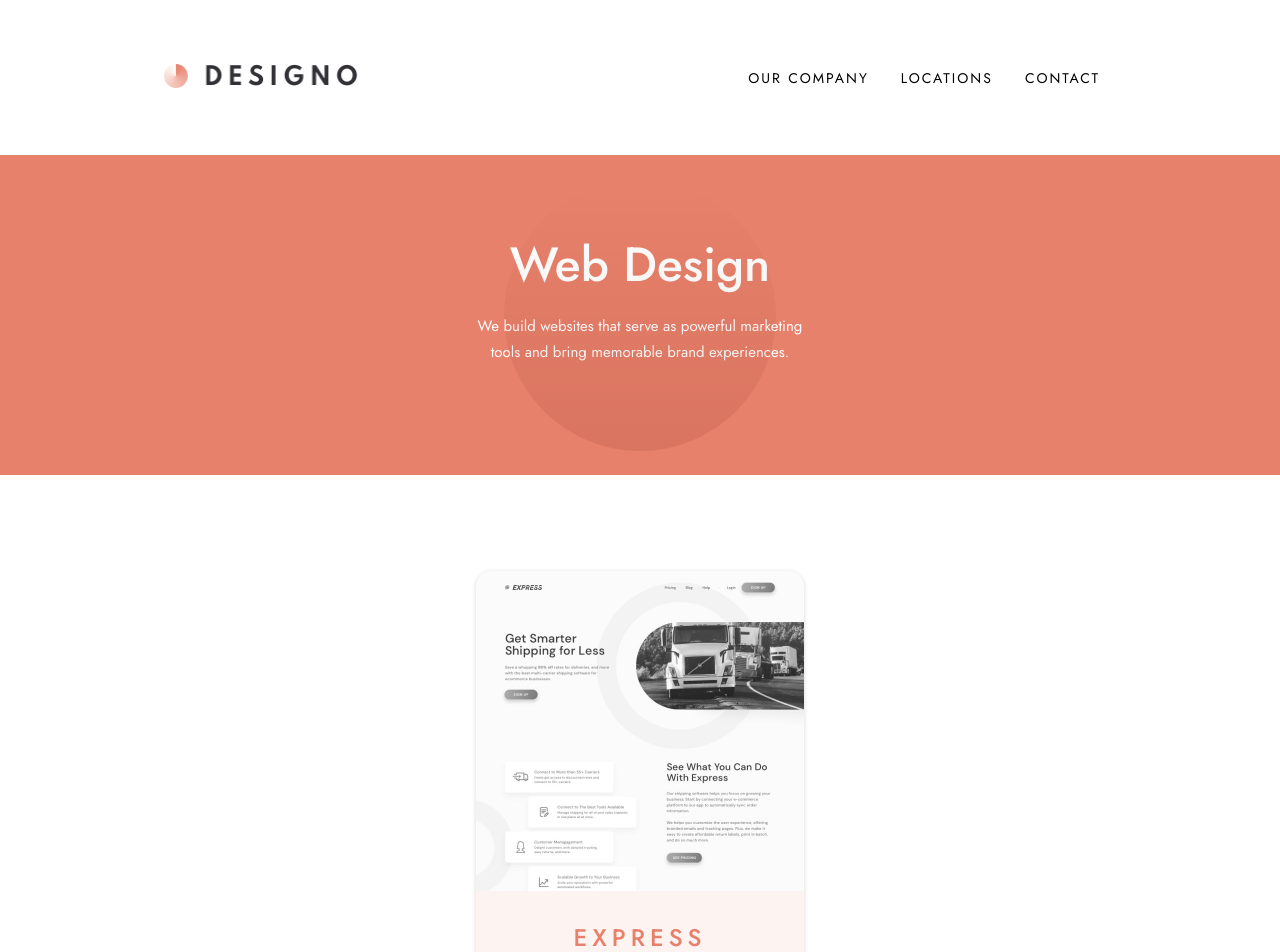
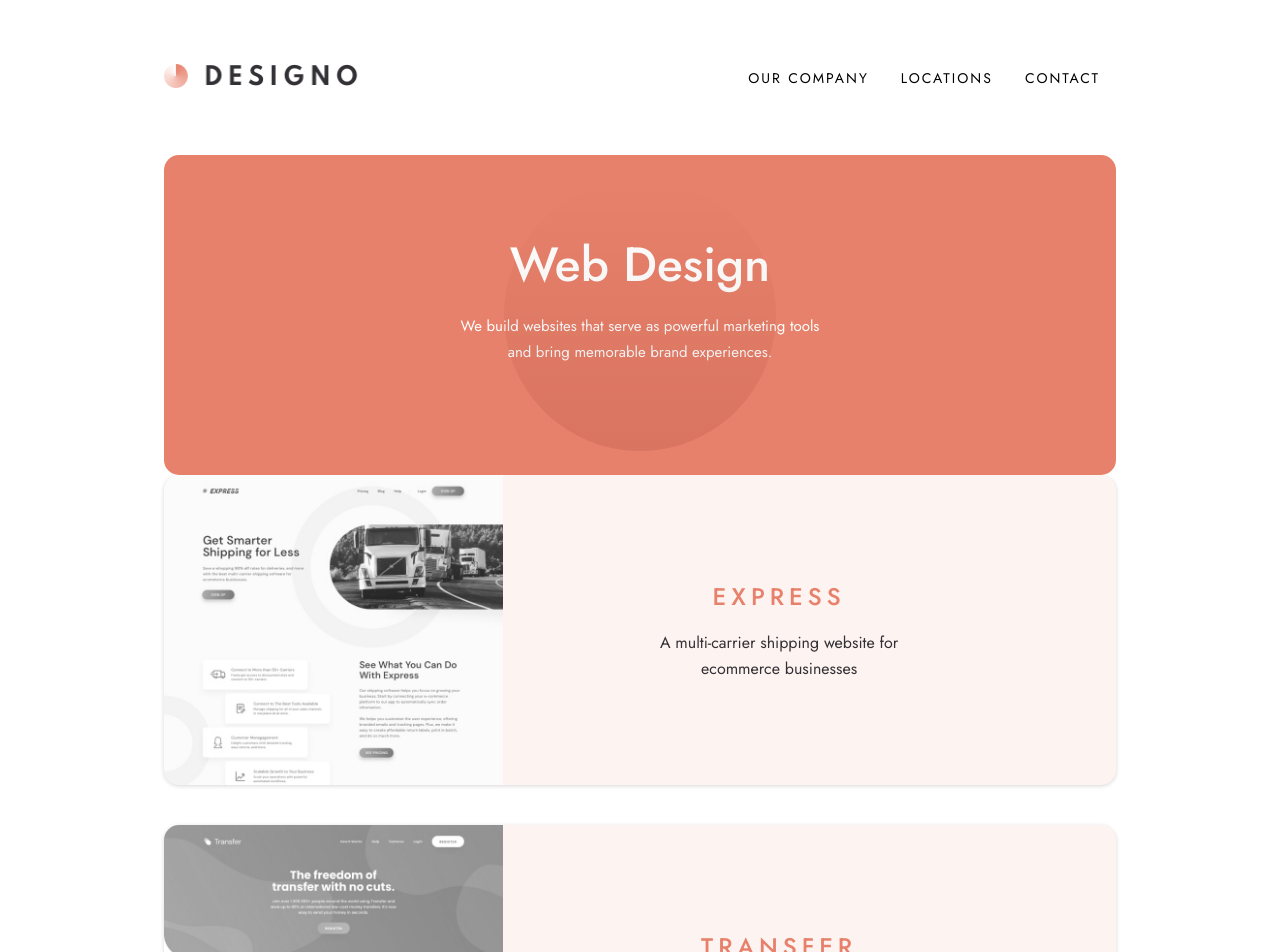
Before and after one commit to RayaneBengaoui/FM_challenge20_designo_multipage, a React (Create React App) app: page /webdesign in a window 1280 px wide. Shown: the top 952 px of the page. Built offline with nearby package versions, Linux system fonts and the light colour scheme.

Commit message:
Starting to create desktop view for Webdesign page

```diff
--- a/src/components/CallAction.js
+++ b/src/components/CallAction.js
@@ -33,7 +33,6 @@ const CallActionstyle = styled.div`
   background-color: var(--peach);
   background-image: ${(props) => `url(${props.bg})`};
   background-size: cover;
-
   background-repeat: no-repeat;
   width: 90%;
   min-height: 380px;
@@ -50,6 +49,7 @@ const CallActionstyle = styled.div`
 
   h1 {
     max-width: 15rem;
+    margin: auto;
   }
 
   p {
@@ -80,6 +80,7 @@ const CallActionstyle = styled.div`
     h1 {
       font-size: 2.5rem;
       max-width: 21rem;
+      margin: unset;
     }
 
     p {
--- a/src/components/Footer.js
+++ b/src/components/Footer.js
@@ -14,6 +14,7 @@ import icon_insta from "../assets/shared/desktop/icon-instagram.svg";
 const Footer = ({ callAction }) => {
   return (
     <FooterStyle callAction={callAction}>
+      <FooterContent>
         {callAction && <CallAction />}
         <Navigation>
           <Logo src={logo_light} />
@@ -50,6 +51,7 @@ const Footer = ({ callAction }) => {
             </Social>
           </Socials>
         </Contacts>
+      </FooterContent>
     </FooterStyle>
   );
 };
@@ -59,18 +61,30 @@ const FooterStyle = styled(motion.footer)`
   min-height: ${(props) => (props.callAction ? "51rem" : "40rem")};
 
   padding: 0 1.5rem;
-  padding-top: ${(props) => (props.callAction ? "15rem" : "0rem")};
+  padding-top: ${(props) => (props.callAction ? "15rem" : "4rem")};
   background-color: var(--footer-bg);
+
+  margin-top: ${(props) => (props.callAction ? "18.5rem" : "0rem")};
+
+  @media screen and (min-width: 700px) {
+    padding: 0 2.5rem;
+    padding-top: ${(props) => (props.callAction ? "10rem" : "5rem")};
+    min-height: ${(props) => (props.callAction ? "423px" : "337px")};
+  }
+  @media screen and (min-width: 1250px) {
+    min-height: ${(props) => (props.callAction ? "393px" : "337px")};
+  }
+`;
+
+const FooterContent = styled(motion.div)`
   display: flex;
   flex-direction: column;
   align-items: center;
   justify-content: center;
-  margin-top: ${(props) => (props.callAction ? "18.5rem" : "0rem")};
 
-  @media screen and (min-width: 700px) {
-    padding: 0 2.5rem;
-    padding-top: ${(props) => (props.callAction ? "6rem" : "0rem")};
-    min-height: ${(props) => (props.callAction ? "423px" : "337px")};
+  @media screen and (min-width: 1250px) {
+    max-width: 1111px;
+    margin: auto;
   }
 `;
 
--- a/src/components/HomePage/Introduction.js
+++ b/src/components/HomePage/Introduction.js
@@ -11,7 +11,7 @@ import { titleAnim, fade } from "../../animation";
 
 const Introduction = () => {
   const { scrollY } = useViewportScroll();
-  const phone_y = useTransform(scrollY, [300, 500], [350, 500]);
+  const phone_y = useTransform(scrollY, [0, 200], [350, 450]);
 
   return (
     <IntroductionStyle>
--- a/src/components/IntroductionProject.js
+++ b/src/components/IntroductionProject.js
@@ -29,6 +29,18 @@ const IntroductionProjectStyle = styled.div`
     font-size: 15px;
     max-width: 21rem;
   }
+
+  @media screen and (min-width: 700px) {
+    padding: 0 2.5rem;
+    border-radius: 15px;
+    p {
+      max-width: 23rem;
+    }
+  }
+  @media screen and (min-width: 1250px) {
+    max-width: 1111px;
+    margin: auto;
+  }
 `;
 
 const Circle = styled.img`
--- a/src/components/Project.js
+++ b/src/components/Project.js
@@ -26,6 +26,17 @@ const ProjectStyle = styled.div`
   max-width: 20.5rem;
   margin: auto;
   margin-bottom: 2.5rem;
+
+  @media screen and (min-width: 700px) {
+    flex-direction: row;
+    height: 310px;
+    max-width: 100%;
+  }
+  @media screen and (min-width: 1440px) {
+    flex-direction: column;
+    height: 478px;
+    max-width: 20.5rem;
+  }
 `;
 
 const ImageContainer = styled.div`
@@ -35,15 +46,18 @@ const Image = styled.img`
   width: 100%;
   height: 320px;
   object-fit: cover;
-  /* transition: all 0.5s ease; */
   cursor: pointer;
-
   transition: transform 0.5s, filter 1s ease-in-out;
   filter: grayscale(100%);
 
   &:hover {
     filter: grayscale(0);
     transform: scale(1.05);
+  }
+
+  @media screen and (min-width: 700px) {
+    width: 339px;
+    height: unset;
   }
 `;
 const TextContainer = styled.div`
@@ -62,6 +76,14 @@ const TextContainer = styled.div`
     text-align: center;
     max-width: 17rem;
   }
+
+  @media screen and (min-width: 700px) {
+    height: unset;
+    flex-basis: 58%;
+  }
+  @media screen and (min-width: 1440px) {
+    flex-basis: 33%;
+  }
 `;
 
 export default Project;
--- a/src/pages/WebDesign.js
+++ b/src/pages/WebDesign.js
@@ -18,7 +18,7 @@ import image_camp from "../assets/web-design/desktop/image-camp.jpg";
 
 const WebDesign = () => {
   return (
-    <motion.div
+    <WebDesignStyle
       className="home"
       variants={pageAnimation}
       initial="hidden"
@@ -74,6 +74,7 @@ const WebDesign = () => {
           }
           image={image_camp}
         />
+      </Projects>
       <ViewProjects>
         <ViewProject
           title="app design"
@@ -86,19 +87,52 @@ const WebDesign = () => {
           linkPath="/graphicdesign/"
         />
       </ViewProjects>
-      </Projects>
+
       <ScrollTop />
-    </motion.div>
+    </WebDesignStyle>
   );
 };
+
+const WebDesignStyle = styled(motion.div)`
+  @media screen and (min-width: 700px) {
+    padding: 0 2.5rem;
+  }
+  @media screen and (min-width: 1250px) {
+    padding: 0 10.25rem;
+  }
+`;
 
 const Projects = styled.div`
   min-height: 100vh;
   padding: 0 1.5rem;
+  @media screen and (min-width: 700px) {
+    padding: 0;
+  }
+  @media screen and (min-width: 1440px) {
+    max-width: 1170px;
+    margin: auto;
+    display: flex;
+    justify-content: flex-start;
+    flex-wrap: wrap;
+    margin-top: 10rem;
+  }
 `;
 
 const ViewProjects = styled.div`
   margin-top: 6rem;
+  @media screen and (min-width: 700px) {
+    margin-bottom: 24rem;
+  }
+  @media screen and (min-width: 1250px) {
+    max-width: 1111px;
+    margin: auto;
+    display: grid;
+    grid-template-columns: 1fr 1fr;
+    grid-template-rows: 318px;
+    gap: 2rem;
+    margin-top: 10rem;
+    margin-bottom: 27rem;
+  }
 `;
 
 export default WebDesign;
```
Lines whose indentation alone changed are shown as unchanged.
